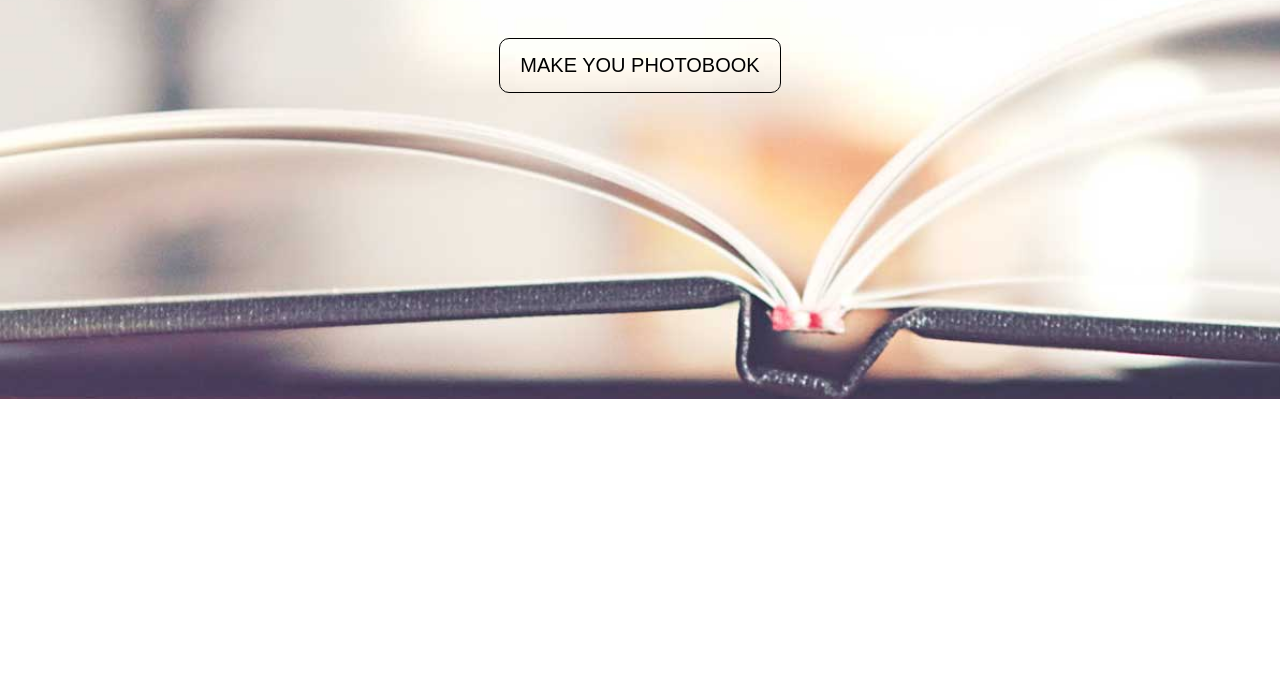
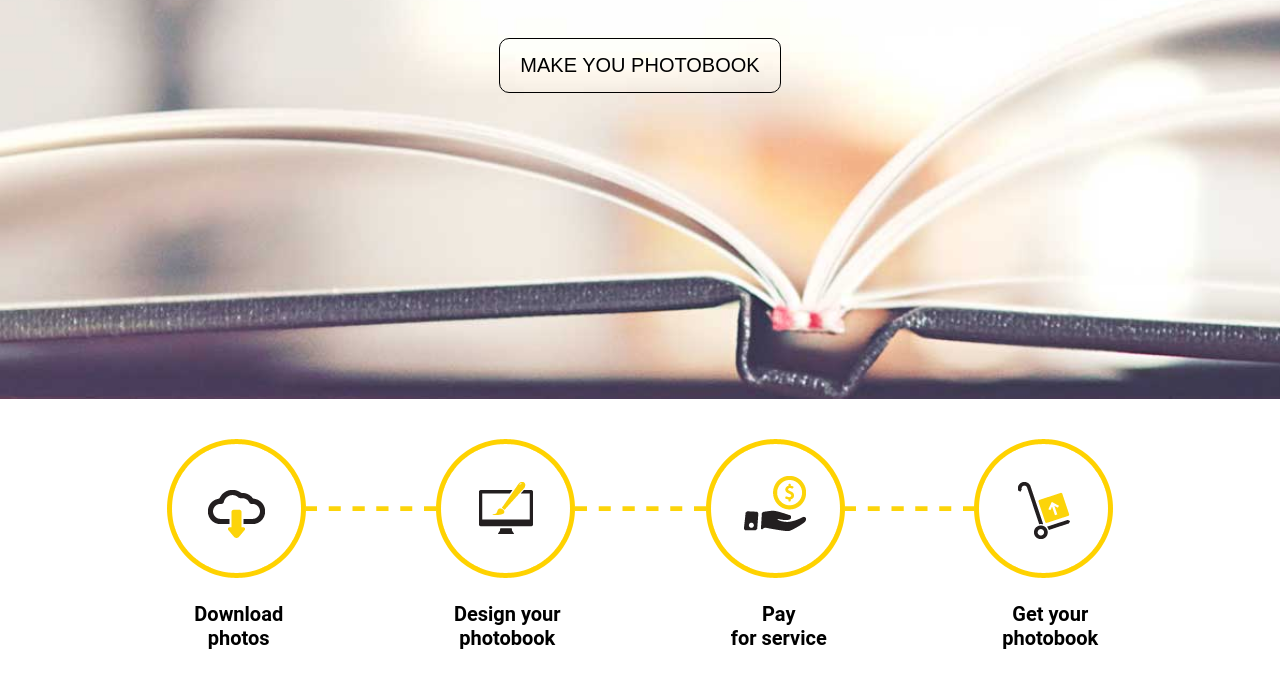
Before and after one commit to oleg-fit/Photobook__Less__Gulp, a website: page public/index.html in a window 1280 px wide. Shown: the part 268-956 px from the top of the page. Before the commit the page ends 800 px from the top, so only its background shows below. Drawn offline with Linux system fonts and the light colour scheme.

Commit message:
Разметка и стилизация блока features

```diff
--- a/public/index.html
+++ b/public/index.html
@@ -23,6 +23,7 @@
             <i class="fa fa-sign-out"></i>
         </div>
     </nav>
+
     <header id="header">
         <div class="text">
             <h1>
@@ -36,6 +37,32 @@
                 Make you photobook
             </button>
     </header>
+
+    <section id="features">
+        <img src="img/steps.png" alt="Иконки">
+        <div class="text">
+            <div class="first">
+                <div>
+                    Download <br> photos
+                </div>
+            </div>
+            <div class="second">
+                <div>
+                    Design your <br> photobook
+                </div>
+            </div>
+            <div class="third">
+                <div>
+                    Pay <br> for service
+                </div>
+            </div>
+            <div class="fourth">
+                <div>
+                    Get your <br> photobook
+                </div>
+            </div>
+        </div>
+    </section>
 </div>
 
 
--- /dev/null
+++ b/src/less/features.less
@@ -0,0 +1,45 @@
+@import "partials/params";
+@import "partials/mixins";
+
+#features {
+    padding: 40px 0 60px;
+    text-align: center;
+
+    & img {
+        margin-bottom: 20px;
+    }
+
+    & .text {
+        display: flex;
+        justify-content: space-around;
+        margin: 0 auto;
+        width: 950px;
+
+        & > div {
+            width: 25%;
+            font-size: 20px;
+            font-weight: bold;
+
+            & > div {
+                position: relative;
+            }
+
+            &.first > div {
+                right: 45px;
+            }
+
+            &.second > div {
+                right: 14px;
+            }
+
+            &.third > div {
+                left: 20px;
+            }
+
+            &.fourth > div {
+                left: 54px;
+            }
+        }
+
+    }
+}
```
Also changed, not shown: public/bundle.min.css.
